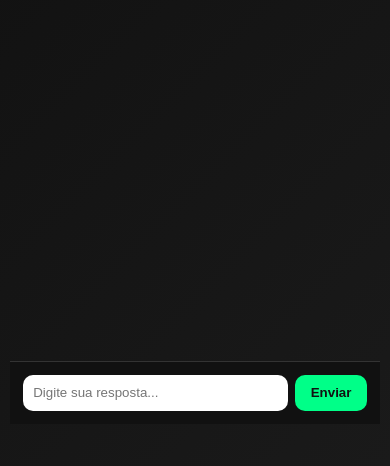
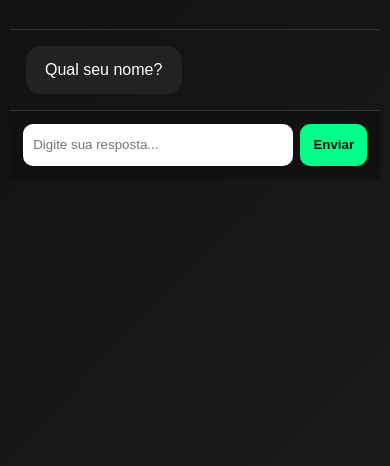
Before and after one commit to canavarrobr/AVALia, a website: page anamnese.html in a window 390 px wide. Shown: the part 378-844 px from the top of the page. Drawn offline with Linux system fonts and the light colour scheme.

Commit message:
CSS anamnese

```diff
--- a/anamnese.css
+++ b/anamnese.css
@@ -104,3 +104,30 @@
   from { opacity: 0; transform: translateY(10px); }
   to { opacity: 1; transform: translateY(0); }
 }
+
+/* Ajustes para mobile */
+@media (max-width: 768px) {
+  body {
+    height: 100dvh; /* Usa altura dinâmica para lidar com o teclado */
+  }
+
+  .container {
+    height: auto;
+    max-height: 100dvh;
+  }
+
+  .chat {
+    flex: 1;
+    max-height: calc(100dvh - 140px); /* reserva espaço para cabeçalho + input */
+  }
+
+  .input-area {
+    position: sticky;
+    bottom: 0;
+    z-index: 10;
+  }
+
+  .input-area button {
+    padding: 1em; /* botão mais fácil de clicar no mobile */
+  }
+}
```
